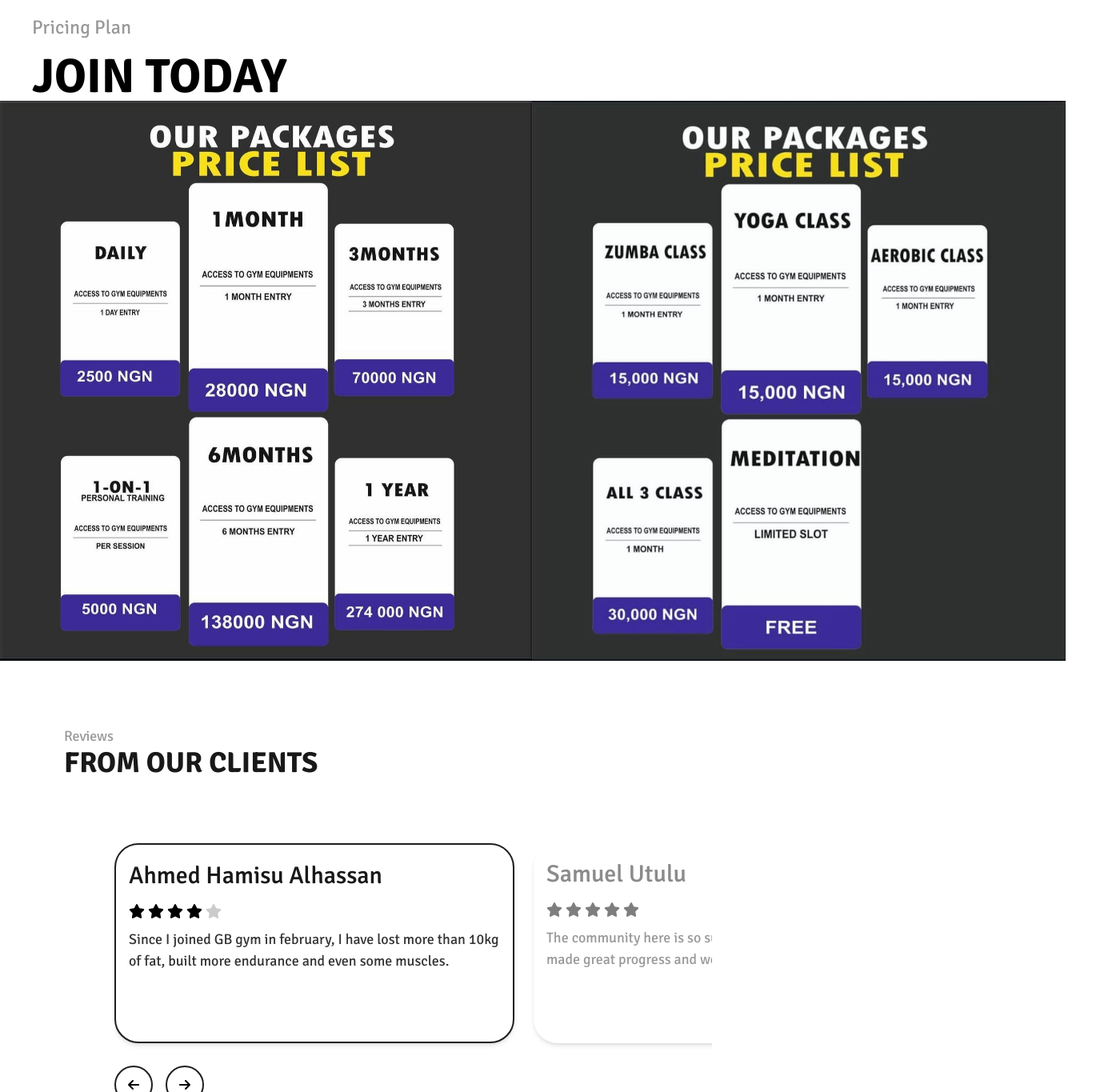
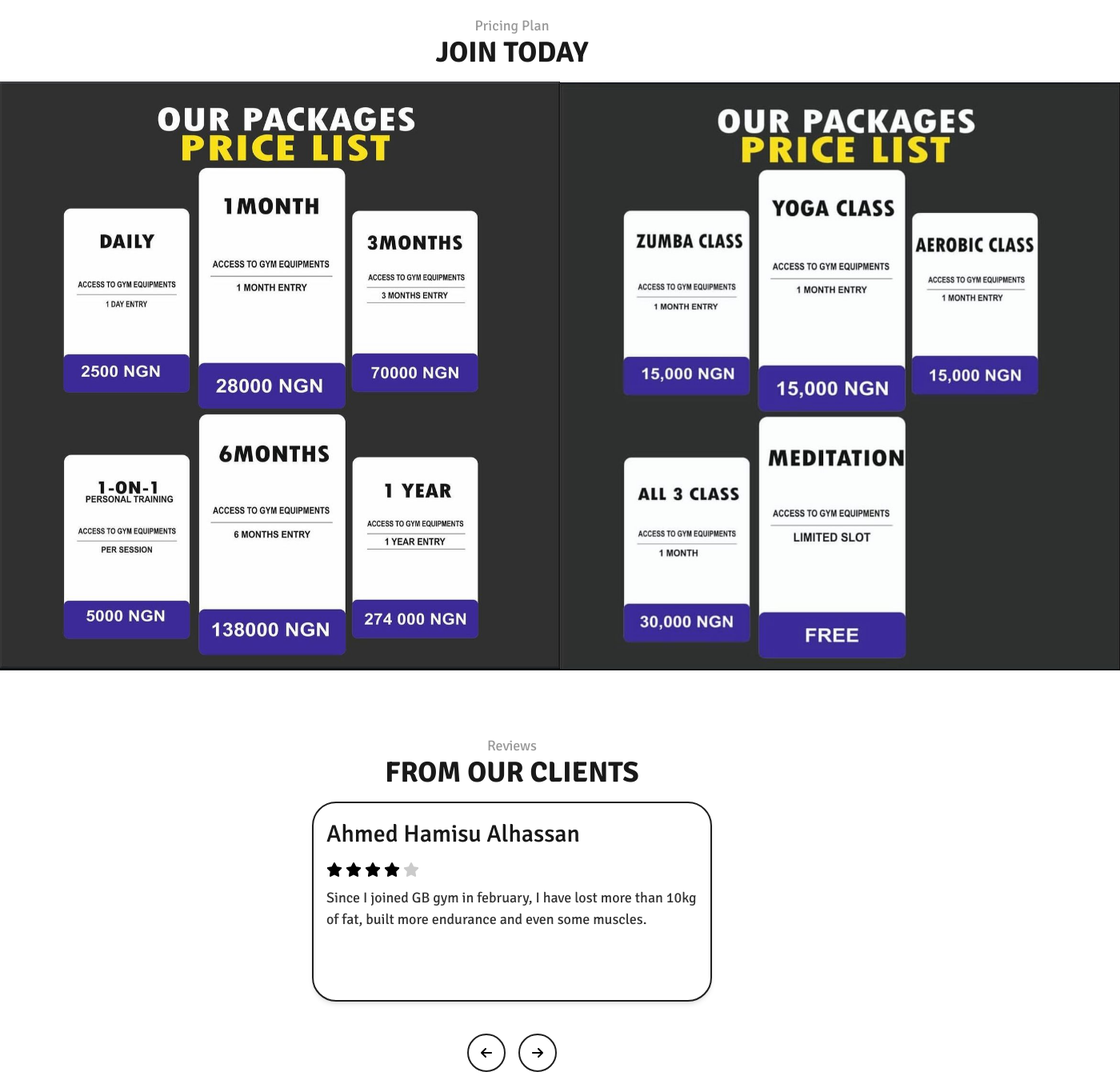
Before and after one commit to abupraise/GentleBreeze, a React (Vite) app: page / in a window 1280 px wide. Shown: the part 3200-4565 px from the top of the page at 80% size, 1400 px wide, since content can reach past the window. Built offline with nearby package versions, Linux system fonts and the light colour scheme.

Commit message:
Updating snippet

```diff
--- a/src/components/Payment2.jsx
+++ b/src/components/Payment2.jsx
@@ -1,25 +1,36 @@
 import React from "react";
-import  Price1  from "../assets/price1.jpeg";
-import  Price2  from "../assets/price2.jpeg";
+import Price1 from "../assets/price1.jpeg";
+import Price2 from "../assets/price2.jpeg";
 
 const Payment2 = () => {
   return (
-    <div>
-        <div className="pl-10">
-      <div className="text-opacity-40 mb-4 text-2xl font-signika text-black">
-        Pricing Plan
-      </div>
-      <span className="text-opacity-100 text-6xl font-signika font-bold uppercase text-black">
-        Join Today
-      </span>
-      </div>
-      <div className="flex justify-around">
-        <div className="flex space-between h-[700px]">
-        <img src={Price1} alt="price 1"></img>
-        <img src={Price2} alt="price 1"></img>
+    <>
+      <div className="w-full flex justify-center items-center mb-4">
+        <div className="text-center">
+          <div className="opacity-40 text-lg font-signika font-normal text-black">
+            Pricing Plan
+          </div>
+          <span className="text-opacity-90 font-signika font-bold text-2xl md:text-4xl uppercase text-black">
+            Join Today
+          </span>
         </div>
       </div>
-    </div>
+      <div className="flex flex-col md:flex-row justify-around items-center md:space-x-8 h-auto">
+        <div className="flex flex-col md:flex-row space-y-0 md:space-y-0">
+          <img
+            src={Price1}
+            alt="price list 1"
+            className="w-full h-auto md:w-[700px] object-contain"
+          />
+
+          <img
+            src={Price2}
+            alt="price list 2"
+            className="w-full h-auto md:w-[700px] object-contain"
+          />
+        </div>
+      </div>
+    </>
   );
 };
 
--- a/src/components/Reviews.jsx
+++ b/src/components/Reviews.jsx
@@ -1,4 +1,4 @@
-import React, { useState, useRef, useEffect } from "react";
+import React, { useState } from "react";
 import { FontAwesomeIcon } from "@fortawesome/react-fontawesome";
 import { faArrowLeft, faArrowRight } from "@fortawesome/free-solid-svg-icons";
 import ReviewCard from "./ReviewCard";
@@ -15,84 +15,65 @@ const Reviews = () => {
     {
       name: "Samuel Utulu",
       rating: 5,
-      reviewText: "The community here is so supportive and welcoming. I've made great progress and wonderful friends along the way.",
+      reviewText:
+        "The community here is so supportive and welcoming. I've made great progress and wonderful friends along the way.",
     },
     {
       name: "Fa'iza Adam",
       rating: 3,
-      reviewText: "I love how the coaches attend to thier clients at GB gym, they give you attention to detail and make sure you get value for your money.",
+      reviewText:
+        "I love how the coaches attend to thier clients at GB gym, they give you attention to detail and make sure you get value for your money.",
     },
     {
       name: "Usman Yusuf",
       rating: 4,
-      reviewText: "One of the best gym centre's in Kano, we can't thank you enough for what you have done for us, we have improved so much, and our performance in the game has improved.",
+      reviewText:
+        "One of the best gym centre's in Kano, we can't thank you enough for what you have done for us, we have improved so much, and our performance in the game has improved.",
     },
     {
       name: "Muneer BK (Ozil)",
       rating: 5,
-      reviewText: "I've been a member of GB gym and I can't say enough good things about them. The facilities, the coaches, the staff are all amazing. I've made some incredible friends along the way and I wouldn't trade them for anything.",
-    }
+      reviewText:
+        "I've been a member of GB gym and I can't say enough good things about them. The facilities, the coaches, the staff are all amazing. I've made some incredible friends along the way and I wouldn't trade them for anything.",
+    },
   ];
 
   const [currentIndex, setCurrentIndex] = useState(0);
-  const carouselRef = useRef(null);
 
   const handleNext = () => {
-    const newIndex = (currentIndex + 1) % reviews.length;
-    setCurrentIndex(newIndex);
+    setCurrentIndex((prevIndex) => (prevIndex + 1) % reviews.length);
   };
 
   const handlePrevious = () => {
-    const newIndex = (currentIndex - 1 + reviews.length) % reviews.length;
-    setCurrentIndex(newIndex);
+    setCurrentIndex(
+      (prevIndex) => (prevIndex - 1 + reviews.length) % reviews.length
+    );
   };
-
-  useEffect(() => {
-    if (carouselRef.current) {
-      const carousel = carouselRef.current;
-      const scrollToPosition =
-        carousel.children[currentIndex].offsetLeft - carousel.children[0].offsetLeft;
-      carousel.scrollTo({
-        left: scrollToPosition,
-        behavior: "smooth",
-      });
-    }
-  }, [currentIndex]);
 
   return (
     <div className="bg-white p-6 md:p-20 relative flex flex-col items-center w-full h-auto z-0">
-      <div className="w-full flex flex-col md:flex-row justify-between items-center mb-8">
-        <div className="mb-4 md:mb-0">
-          <div className="opacity-40 text-lg font-signika font-normal text-black">Reviews</div>
+      <div className="w-full flex justify-center items-center mb-4">
+        <div className="text-center">
+          <div className="opacity-40 text-lg font-signika font-normal text-black">
+            Reviews
+          </div>
           <span className="text-opacity-90 font-signika font-bold text-2xl md:text-4xl uppercase text-black">
             From Our Clients
           </span>
         </div>
-        {/* <button className="bg-black text-white py-3 px-6 md:px-8 rounded-lg font-signika font-bold text-base">
-          + Give Review
-        </button> */}
       </div>
-      <div className="flex flex-col md:flex-row w-full">
-        {/* <div className="w-full md:w-1/3 mb-8 md:mb-0">
-          <Reviewers />
-        </div> */}
-        <div className="w-full md:w-2/3 flex flex-col items-center md:ml-[63px]">
-          <div className="relative w-full">
-            <div className="flex overflow-hidden w-full space-x-6 pt-12" ref={carouselRef}>
-              {reviews.map((review, index) => (
+      <div className="w-full flex flex-col items-center">
+        <div className="w-full max-w-[500px]">
           <ReviewCard
-                  key={index}
-                  name={review.name}
-                  rating={review.rating}
-                  reviewText={review.reviewText}
-                  isOverlay={index !== currentIndex}
-                  hasBorder={index === currentIndex}
-                  className="flex-shrink-0 transition-opacity duration-500"
+            name={reviews[currentIndex].name}
+            rating={reviews[currentIndex].rating}
+            reviewText={reviews[currentIndex].reviewText}
+            isOverlay={false}
+            hasBorder={true}
+            className="w-full"
           />
-              ))}
         </div>
-          </div>
-          <div className="flex justify-start w-full mt-4 md:mt-1 space-x-4">
+        <div className="flex justify-center w-full mt-4 space-x-4">
           <button
             onClick={handlePrevious}
             className="bg-white text-black w-10 md:w-12 h-10 md:h-12 flex items-center justify-center rounded-full font-signika font-bold text-base border-2 border-[#1F1F1F] hover:bg-[#1F1F1F] hover:text-white"
@@ -108,7 +89,6 @@ const Reviews = () => {
         </div>
       </div>
     </div>
-    </div>
   );
 };
 
--- /dev/null
+++ b/src/components/Services.jsx
@@ -0,0 +1,44 @@
+import React from "react";
+import image4 from "../assets/WhatsApp Image 2024-08-02 at 17.11.22.jpeg";
+import image5 from "../assets/2151207438.jpg";
+
+const TrainerCardStatic = ({
+  imageUrl,
+  width = "100%",
+  maxWidth,
+  className = "",
+}) => {
+  return (
+    <div
+      className={`relative h-[25rem] rounded-[1.9rem] shadow-lg bg-cover bg-center ${className}`}
+      style={{ backgroundImage: `url(${imageUrl})`, width, maxWidth }}
+    ></div>
+  );
+};
+
+const Services = () => (
+  <div className="flex flex-col md:flex-row md:justify-between items-start p-10 pt-20">
+    <div className="flex flex-col md:flex-row items-center md:items-start w-full md:w-auto mb-4 md:mb-0">
+      <TrainerCardStatic imageUrl={image4} width="15rem" />
+      <TrainerCardStatic imageUrl={image5} width="25rem" />
+    </div>
+
+    <div className="flex flex-col items-start md:ml-8">
+      <div className="mb-6 pt-20">
+        <h2 className="text-4xl font-bold uppercase text-black opacity-90 mb-1">
+          Our Services
+        </h2>
+
+        <div className="text-lg font-light text-black opacity-40">
+          <li>Hike and Retreats (Small Groups)</li>
+          <li>Weekly Athletes BootCamp (Group / Individual Session)</li>
+          <li>Corporate Wellness</li>
+          <li>Team Bonding Activities</li>
+          <li>More Coming Soon...</li>
+        </div>
+      </div>
+    </div>
+  </div>
+);
+
+export default Services;
```
Lines whose indentation alone changed are shown as unchanged.
